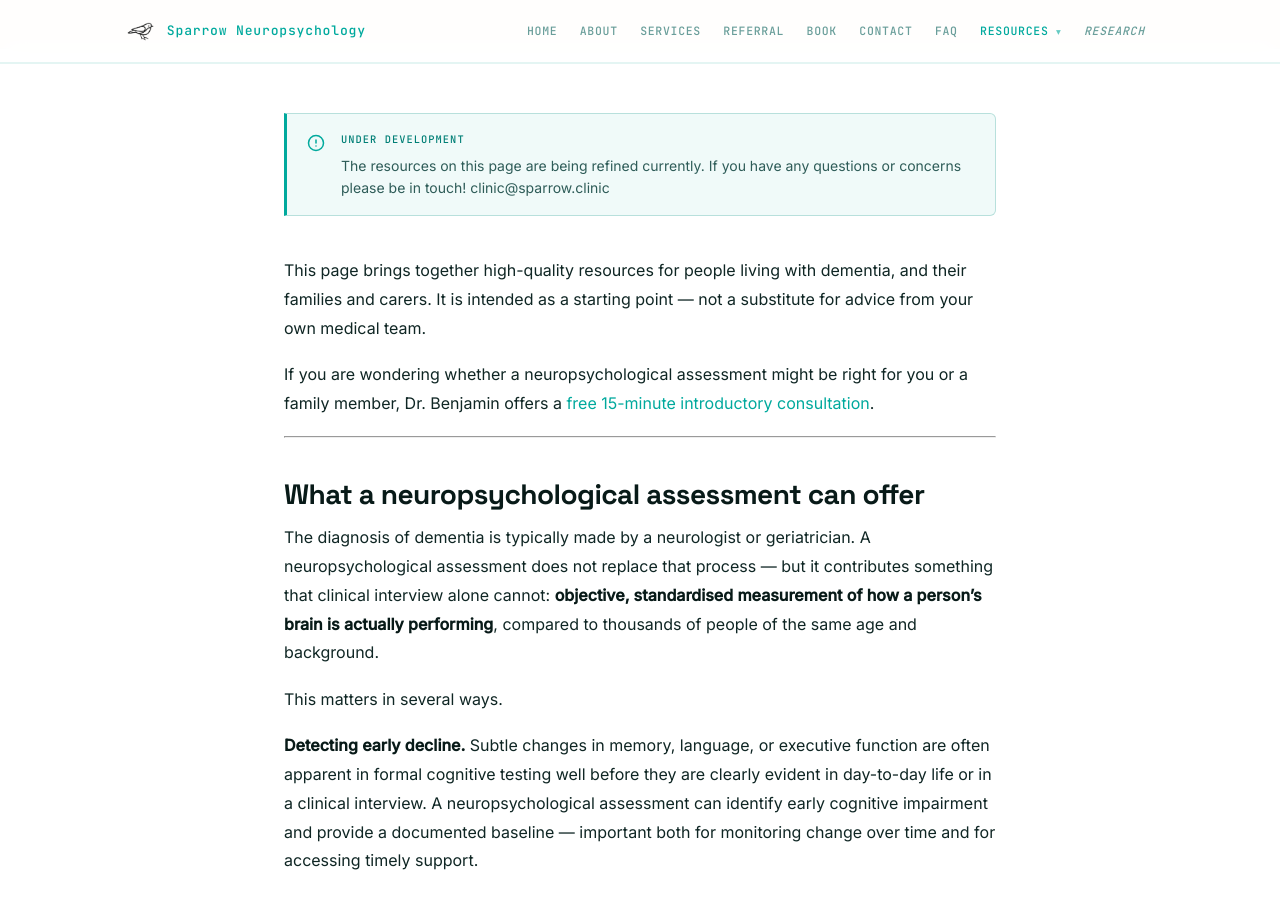
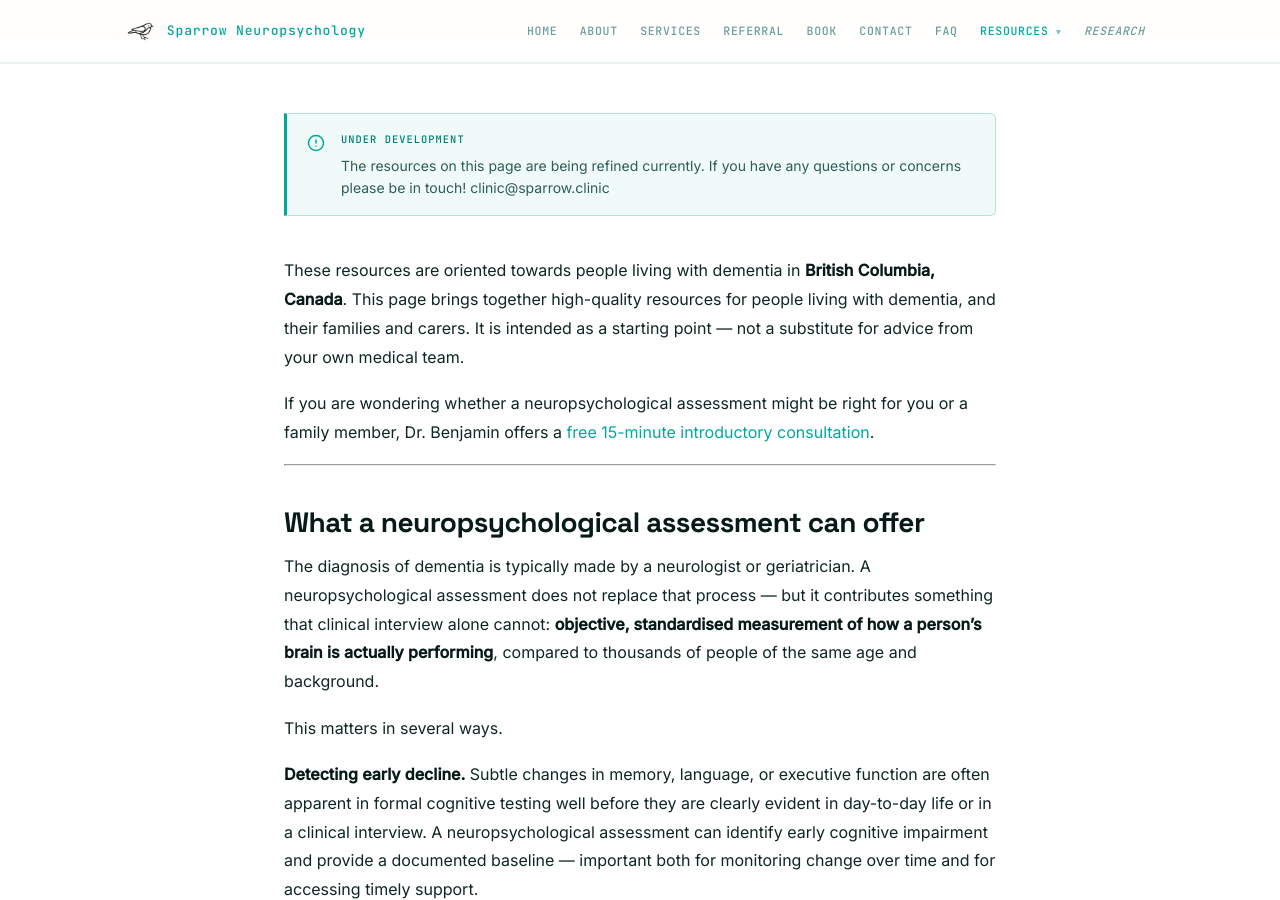
Before and after one commit to cfxb/sparrow-clinic, a Jekyll site: the page built from resources/dementia.md, in a window 1280 px wide and 900 px high, scrolled down 475 px. Built offline with Jekyll 4.4.1, drawn with Linux system fonts in a browser that asks for light colours.

Commit message:
resources/dementia: normalise lead to the BC-anchored pattern (Tier 2.6)
Adds the BC-anchored opening that the other 10 resource pages share:
"These resources are oriented towards people living with dementia in
**British Columbia, Canada**." The remainder of the existing first
paragraph is kept verbatim.

Restores the consistent first-sentence pattern across the resources
section — a stable BC entity anchor in the lead is a recurring signal
LLMs index, and dementia was the lone outlier.

Co-Authored-By: Claude Opus 4.7 (1M context) <noreply@anthropic.com>

```diff
--- a/resources/dementia.md
+++ b/resources/dementia.md
@@ -10,7 +10,7 @@ narrow: true
 under_review: true
 ---
 
-This page brings together high-quality resources for people living with dementia, and their families and carers. It is intended as a starting point — not a substitute for advice from your own medical team.
+These resources are oriented towards people living with dementia in **British Columbia, Canada**. This page brings together high-quality resources for people living with dementia, and their families and carers. It is intended as a starting point — not a substitute for advice from your own medical team.
 
 If you are wondering whether a neuropsychological assessment might be right for you or a family member, Dr. Benjamin offers a [free 15-minute introductory consultation](/book/).
 
```
